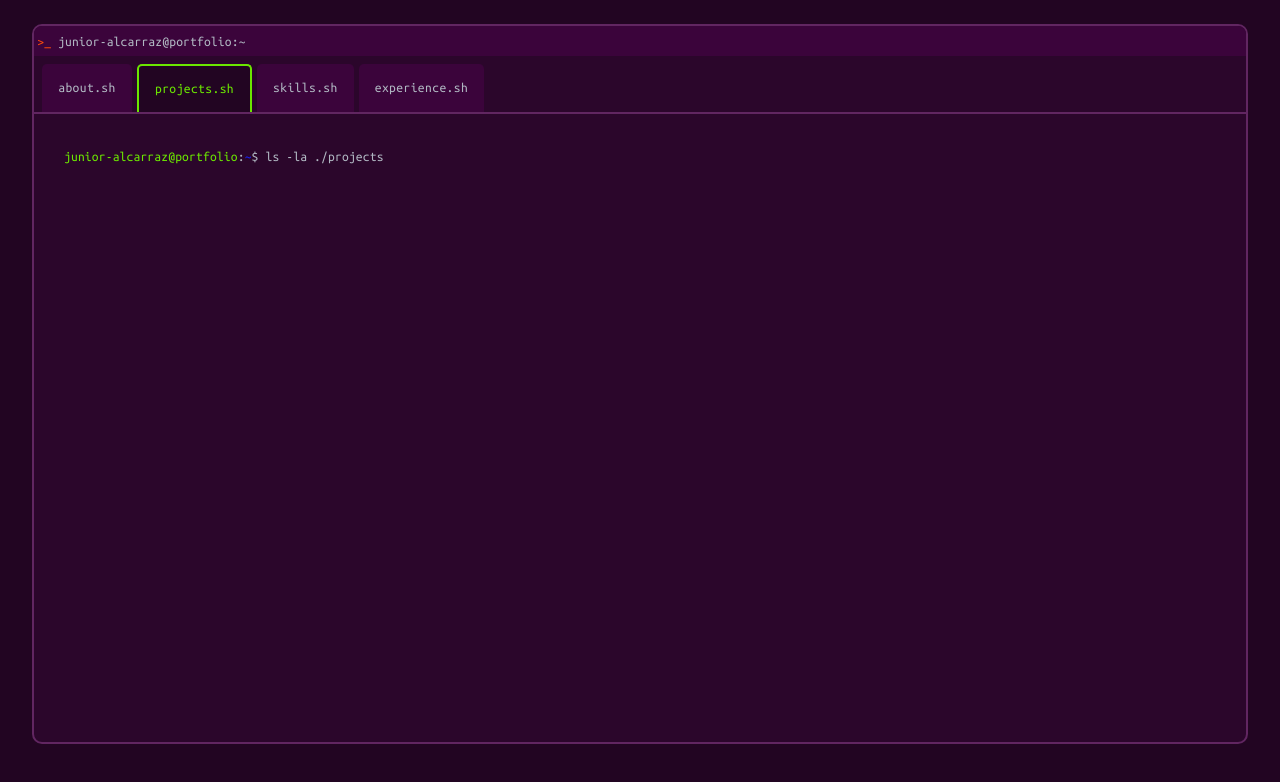
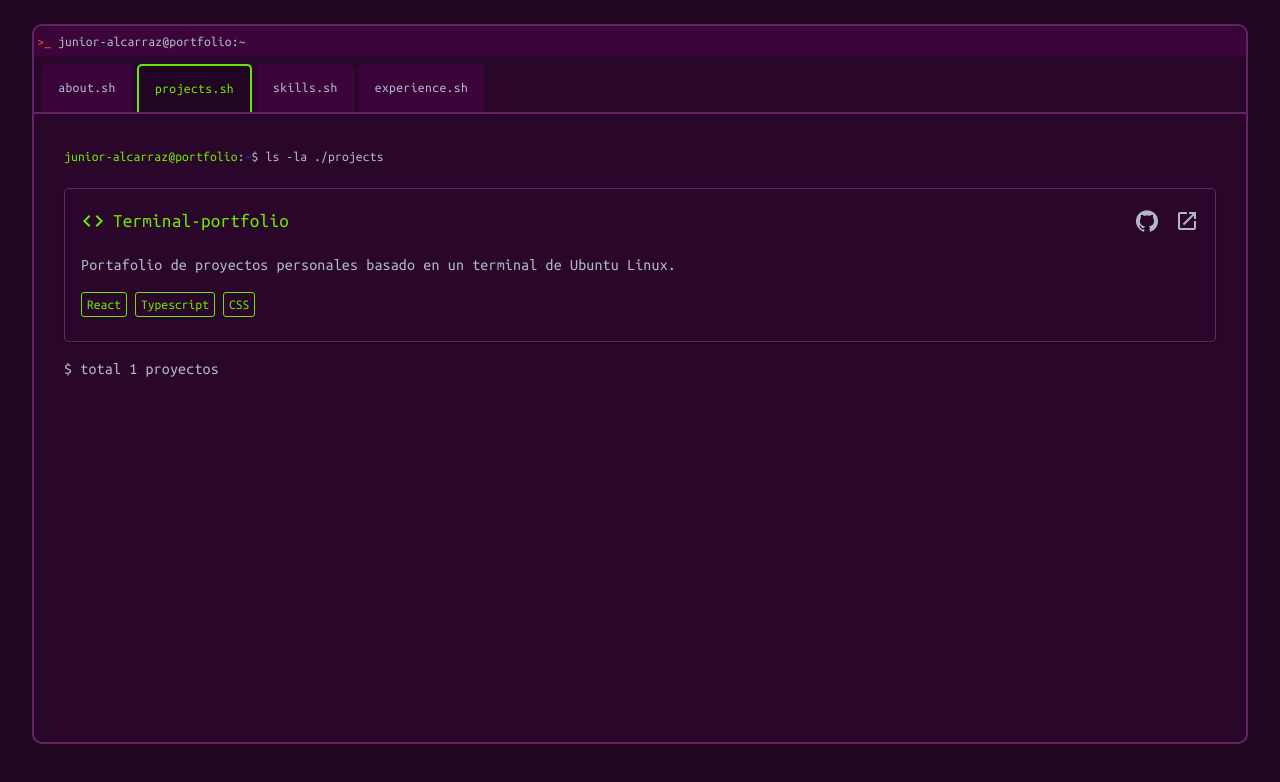
Before and after one commit to alcarraz301997/terminal-portfolio, a React (Vite) app: page / in a window 1280 px wide. Both pictures are taken after a click on the tab "projects.sh". Shown: the top 782 px of the page. Built offline with nearby package versions, Linux system fonts and the light colour scheme.

Commit message:
feat: Projects

```diff
--- a/package.json
+++ b/package.json
@@ -14,8 +14,10 @@
     "@emotion/styled": "^11.14.1",
     "@mui/icons-material": "^9.0.0",
     "@mui/material": "^9.0.0",
+    "gray-matter": "^4.0.3",
     "react": "^19.2.4",
-    "react-dom": "^19.2.4"
+    "react-dom": "^19.2.4",
+    "react-markdown": "^10.1.0"
   },
   "devDependencies": {
     "@babel/core": "^7.29.0",
--- a/src/components/sections/Projects.tsx
+++ b/src/components/sections/Projects.tsx
@@ -1,13 +1,85 @@
-import { Box } from "@mui/material";
+import { Box, Card, CardHeader, CardContent, Typography, IconButton } from "@mui/material";
 import Command from "../Command";
+import { useEffect, useState } from "react";
+import type { Project } from "../../content/projects/Project";
+import { getProjects } from "../../loader/ProjectsLoader";
+import GitHubIcon from '@mui/icons-material/GitHub';
+import LaunchIcon from '@mui/icons-material/Launch';
+import CodeIcon from '@mui/icons-material/Code';
 
 export default function Projects() {
+  const [projects, setProjects] = useState<Project[]>([]);
+
+  useEffect(() => {
+    getProjects().then(setProjects);
+  }, [])
+
   return (
     <Box className="sections">
 
       {/* Texto */}
       <Command command="$ ls -la ./projects" />
 
+      <Box className="cards">
+        {projects.map((p) => (
+          <Card
+            className="card"
+            key={p.id}
+          >
+            <CardHeader
+              className="card-header"
+              title={
+                <Box sx={{ display: "flex", alignItems: "center", gap: 1 }}>
+                  <CodeIcon />
+                  <Typography className="card-title">{p.title}</Typography>
+                </Box>
+              }
+              action={
+                <Box>
+                  <IconButton
+                    className="icon-button"
+                    href={p.github}
+                    target="_blank"
+                    rel="noopener noreferrer"
+                  >
+                    <GitHubIcon />
+                  </IconButton>
+                  <IconButton
+                    className="icon-button"
+                    href={p.url}
+                    target="_blank"
+                    rel="noopener noreferrer"
+                  >
+                    <LaunchIcon />
+                  </IconButton>
+                </Box>
+              }
+            />
+
+            <CardContent>
+              <Typography className="card-description">{p.description}</Typography>
+              <Box
+                sx={{
+                  display: "flex",
+                  flexWrap: "wrap",
+                  gap: 1,
+                }}
+              >
+                {p.tech.map((t) => (
+                  <Box className="box-projects" key={t}>{t}</Box>
+                ))}
+              </Box>
+            </CardContent>
+
+          </Card>
+        ))}
+      </Box>
+
+      <Box>
+        <Typography className="footer-projects">
+          $ total {projects.length} proyectos
+        </Typography>
+      </Box>
     </Box>
   );
 }
--- /dev/null
+++ b/src/content/projects/Project.ts
@@ -0,0 +1,8 @@
+export interface Project {
+  id: number,
+  title: string;
+  url: string;
+  github: string;
+  tech: string[];
+  description: string;
+}
--- /dev/null
+++ b/src/content/projects/projects.json
@@ -0,0 +1,13 @@
+[
+  {
+    "title": "Terminal-portfolio",
+    "description": "Portafolio de proyectos personales basado en un terminal de Ubuntu Linux.",
+    "github": "https://github.com/alcarraz301997/terminal-portfolio",
+    "url": "https://portfolio.jrmemo.com",
+    "tech": [
+      "React",
+      "Typescript",
+      "CSS"
+    ]
+  }
+]
--- a/src/index.css
+++ b/src/index.css
@@ -8,6 +8,7 @@
   --color-border: rgb(97, 38, 97);
   --color-text: rgb(176, 183, 194);
   --color-select-yellow: rgb(107, 230, 0);
+  --color-background-yellow: rgb(32, 46, 30);
   --color-select-blue: rgb(21, 36, 255);
   --color-text-windows-code: rgb(255, 75, 10);
 
--- /dev/null
+++ b/src/loader/ProjectsLoader.tsx
@@ -0,0 +1,15 @@
+import type { Project } from "../content/projects/Project";
+import projects from '../content/projects/projects.json';
+
+export async function getProjects(): Promise<Project[]> {
+  return projects.map((project, index) => {
+    return {
+      id: index,
+      title: project.title,
+      url: project.url,
+      github: project.github,
+      tech: project.tech ?? [],
+      description: project.description.trim(),
+    } as Project;
+  });
+}
--- a/src/material-ui.css
+++ b/src/material-ui.css
@@ -87,6 +87,7 @@
   font-family: var(--text-family);
   color: var(--color-text);
   font-size: 1rem;
+  word-break: break-all;
 }
 
 .MuiGrid-root.grid-information {
@@ -113,3 +114,60 @@
   color: var(--color-text);
   font-size: 1rem;
 }
+
+.MuiBox-root.cards {
+  margin-top: 20px;
+}
+
+.MuiCard-root.card {
+  border: 1px solid var(--color-border);
+  background: var(--color-terminal);
+  margin-bottom: 15px;
+}
+
+.MuiCard-root.card:hover {
+  border-color: var(--color-select-yellow);
+}
+
+.MuiCardHeader-root.card-header {
+  color: var(--color-select-yellow);
+  padding-bottom: 0;
+}
+
+.MuiTypography-root.card-title {
+  font-family: var(--text-family);
+  font-size: 1.2rem;
+}
+
+.MuiIconButton-root.icon-button {
+  color: var(--color-text);
+}
+
+.MuiIconButton-root.icon-button:hover {
+  color: var(--color-select-yellow);
+  background: var(--color-terminal);
+}
+
+.MuiTypography-root.card-description {
+  color: var(--color-text);
+  font-family: var(--text-family);
+}
+
+.MuiBox-root.box-projects {
+  margin-top: 15px;
+  border-radius: 3px;
+  border: 1px solid var(--color-select-yellow);
+  padding: 5px;
+  font-size: var(--text-size-span);
+  color: var(--color-select-yellow);
+  /* background: var(--color-background-yellow); */
+}
+
+.MuiBox-root.box-projects:hover {
+  background: var(--color-background-yellow);
+}
+
+.MuiTypography-root.footer-projects {
+  font-size: 1rem;
+  font-family: var(--text-family);
+}
```
Also changed, not shown: 1 other file (tests, documents, lock files or other folders).
